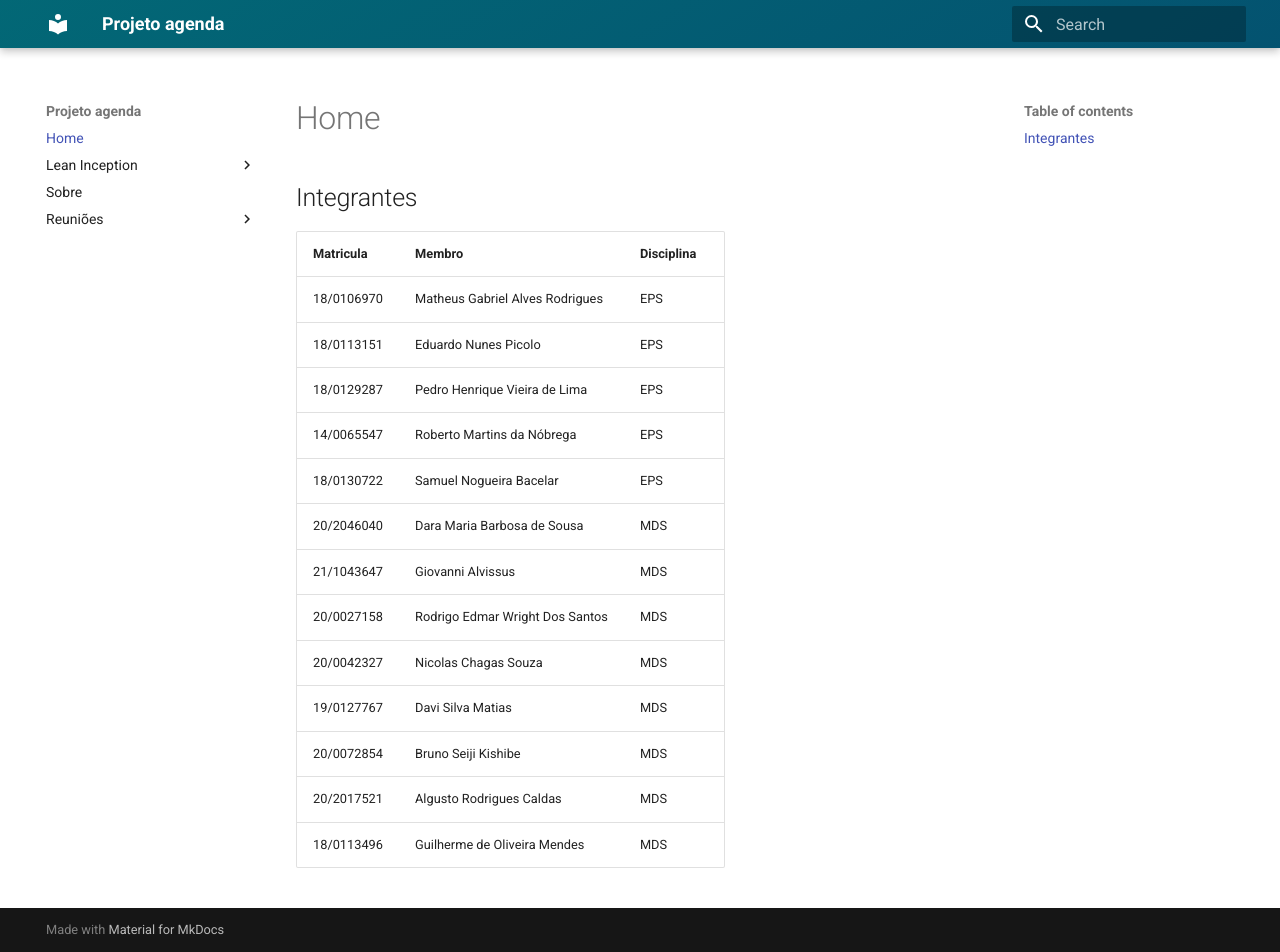
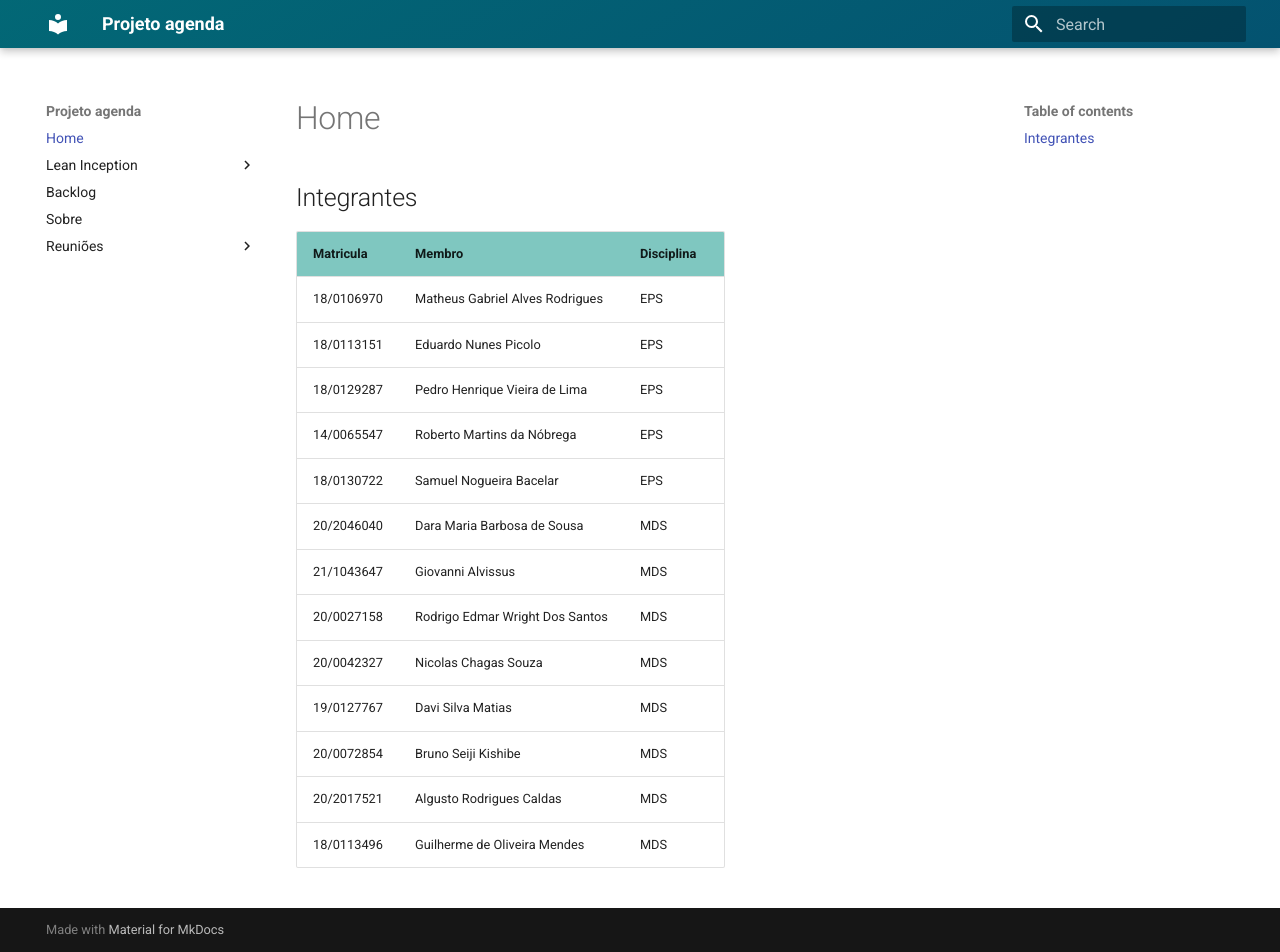
Before and after one commit to fga-eps-mds/2022-1-schedula-doc, an MkDocs documentation site: the page built from docs/index.md, in a window 1280 px wide and 952 px high. Built offline with MkDocs 1.6.1 and Material for MkDocs 9.7.7, drawn with Linux system fonts in a browser that asks for light colours.

Commit message:
add table header styles

```diff
--- /dev/null
+++ b/docs/styles/table.css
@@ -0,0 +1,7 @@
+thead{
+	background-color: rgba(0,143,129,0.5);
+}
+
+td{
+	vertical-align: middle;
+}
--- a/mkdocs.yml
+++ b/mkdocs.yml
@@ -7,6 +7,7 @@ nav:
   - Home: 'index.md'
   - "Lean Inception":
     - 'Foo': 'Lean Inception/Foo.md'
+  - Backlog: 'Backlog.md'
   - Sobre: 'about.md'
   - Reuniões:
     - Dailies: "Reunioes/Dailies.md"
@@ -16,3 +17,4 @@ nav:
 
 extra_css:
   - "styles/header.css"
+  - "styles/table.css"
```
